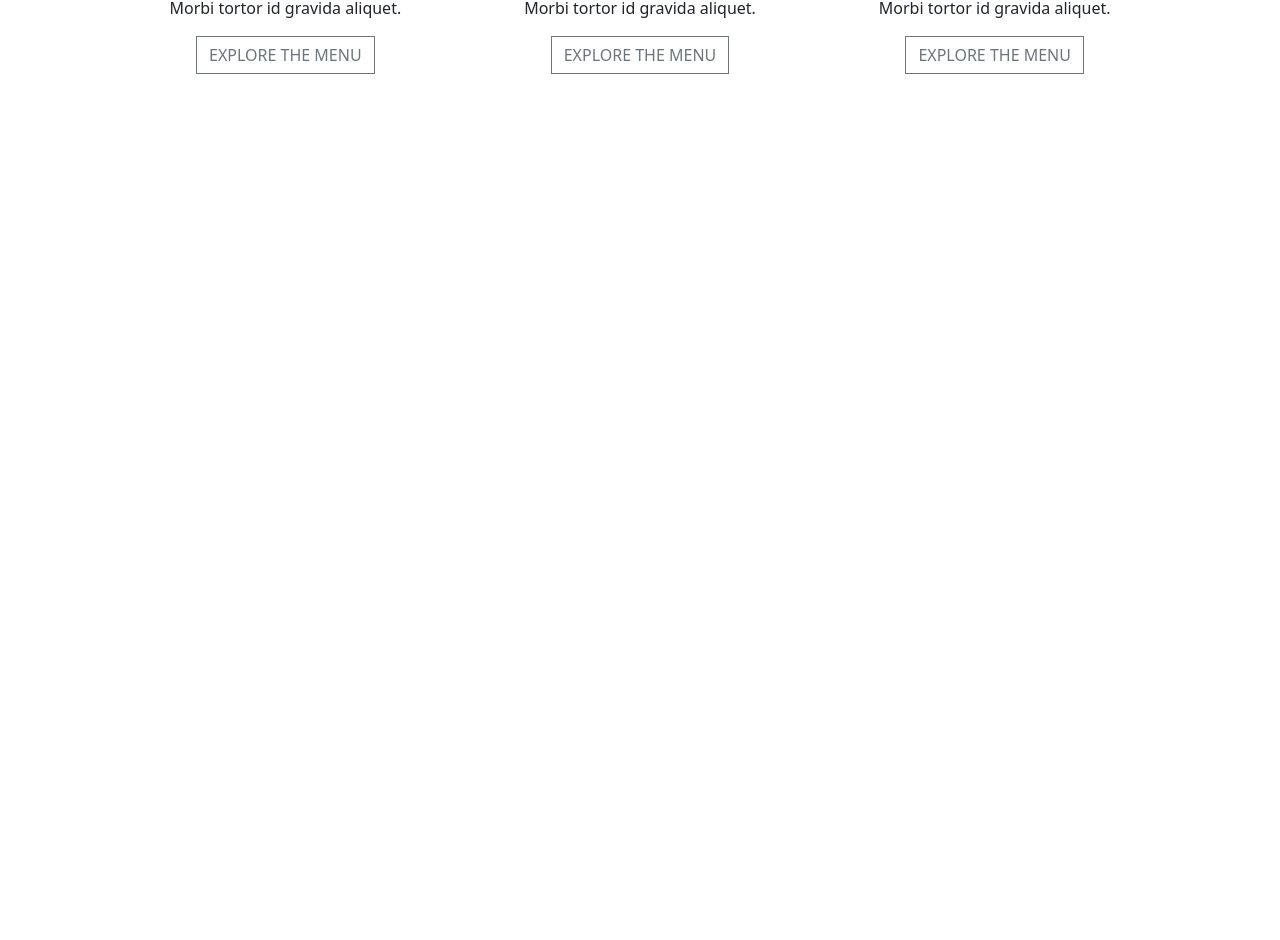
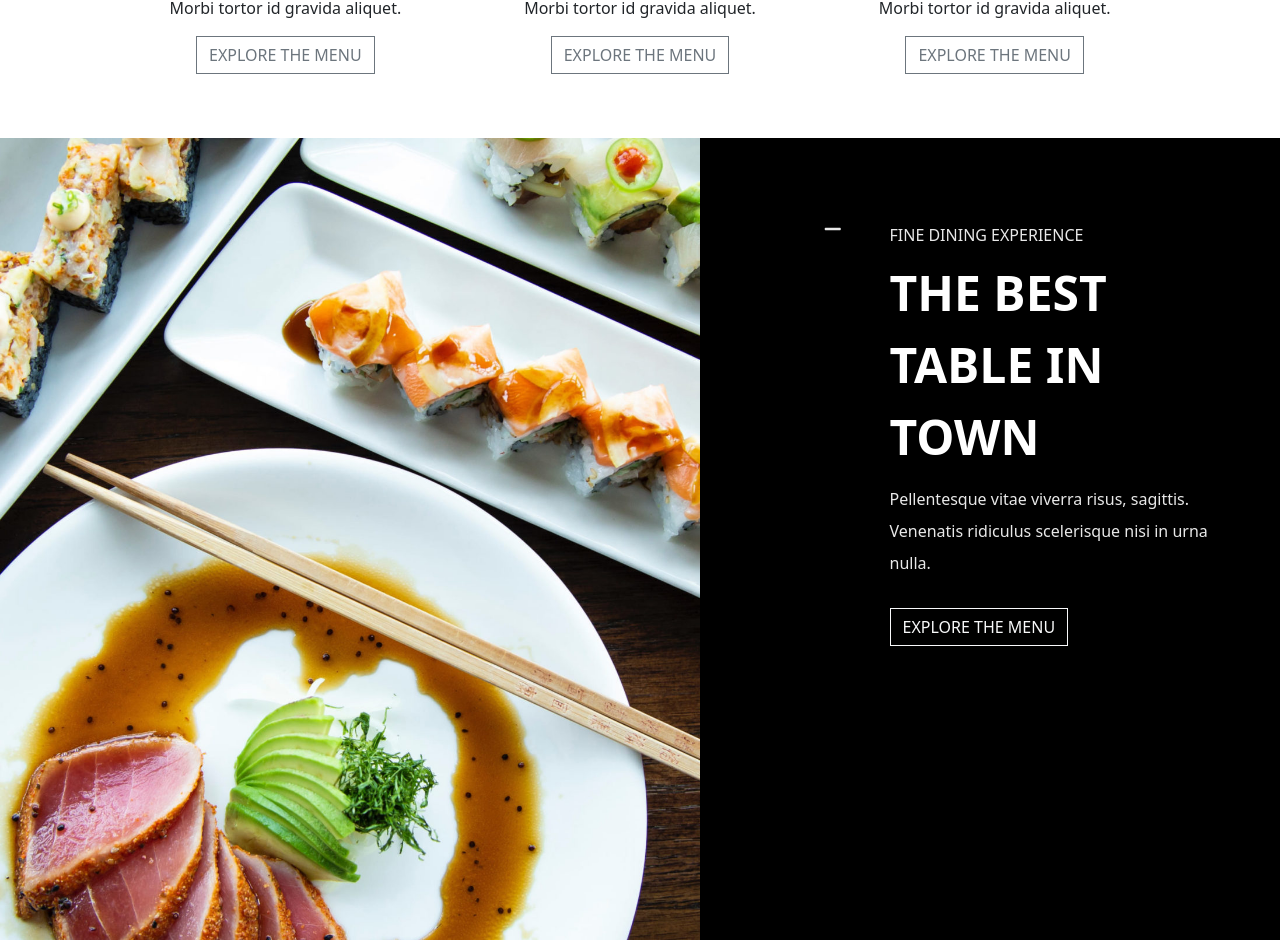
Before and after one commit to corgab/proj-html-vuejs, a Vue app: page / in a window 1280 px wide. Shown: the part 1735-2675 px from the top of the page. Before the commit the page ends 1873 px from the top, so only its background shows below. Built offline with nearby package versions, Linux system fonts and the light colour scheme.

Commit message:
ADD: Experience section + modify at whyus

```diff
--- a/src/components/DescSection.vue
+++ /dev/null
@@ -1,19 +0,0 @@
-<template>
-    <div class="container--sm my-5">
-        <WhyUs/>
-    </div>
-</template>
-
-<script>
-import WhyUs from './WhyUs.vue';
-
-    export default {
-        components: {
-            WhyUs,
-        }
-    }
-</script>
-
-<style lang="scss" scoped>
-
-</style>
--- /dev/null
+++ b/src/components/ExperienceSection.vue
@@ -0,0 +1,64 @@
+<template>
+    <div class="row bg-black gap-custom">
+        <div class="col-auto">
+            <img :src="'/src/assets/images/'+img" alt="">
+        </div>
+        <div class="d-flex card-width gap-5 p">
+            <div class="trattino">
+                <font-awesome-icon class="text--gray icon" :icon="['fas', 'minus']" />
+            </div>
+            <div class="content">
+                <p class="text--gray lh-base"> {{ titolino }}</p>
+                <h1 class="title text-white lh-base fw-bold"> {{ title }}</h1>
+                <p class="text--gray lh-lg"> {{ desc }}
+                </p>
+                <a href="#" class="btn btn-outline-light my-4"> {{ btn }}</a>
+            </div>
+        </div>
+    </div>
+</template>
+
+<script>
+export default {
+    components: {
+    },
+    props: {
+        title: String,
+        titolino: String,
+        desc: String,
+        btn: String,
+        img: String
+    }
+}
+</script>
+
+<style lang="scss" scoped>
+img {
+    width: 700px;
+    height: 100%;
+}
+
+.gap-custom {
+    column-gap: 7rem;
+}
+
+.card-width {
+    width: 400px;
+}
+
+.icon {
+    font-size: 20px;
+}
+
+.p {
+    padding: 80px 0px;
+}
+
+.content>*:not(:last-child) {
+    padding: 5px 0px;
+}
+
+.title {
+    font-size: 3rem;
+}
+</style>
--- a/src/components/MainSection.vue
+++ b/src/components/MainSection.vue
@@ -1,14 +1,21 @@
 <template>
     <div>
-        <DescSection/>
+        <WhyUs/>
+        <ExperienceSection titolino="FINE DINING EXPERIENCE" title="THE BEST TABLE IN TOWN"
+        desc="Pellentesque vitae viverra risus, sagittis. Venenatis ridiculus scelerisque nisi in urna nulla."
+        btn="EXPLORE THE MENU"
+        img="menu252x-1200x1375.jpg"
+        />
     </div>
 </template>
 
 <script>
-import DescSection from './DescSection.vue';
+import ExperienceSection from './ExperienceSection.vue';
+import WhyUs from './WhyUs.vue';
     export default {
         components: {
-            DescSection,
+            WhyUs,
+            ExperienceSection
         }
     }
 </script>
--- a/src/components/WhyUs.vue
+++ b/src/components/WhyUs.vue
@@ -1,4 +1,5 @@
 <template>
+    <div class="container--sm my-5">
         <div class="row gap-5">
             <div class="col">
                 <p class="fs-5"> <b>HAC TELLUS, FELIS RISUS AT</b> mattis mattis. Eget euismod semper eget tortor, donec amet, blandit.
@@ -30,6 +31,7 @@
                 </div>
             </div>
         </div>
+    </div>
 </template>
 
 <script>
```
Also changed, not shown: src/assets/images/menu252x-1200x1375.jpg (added).
